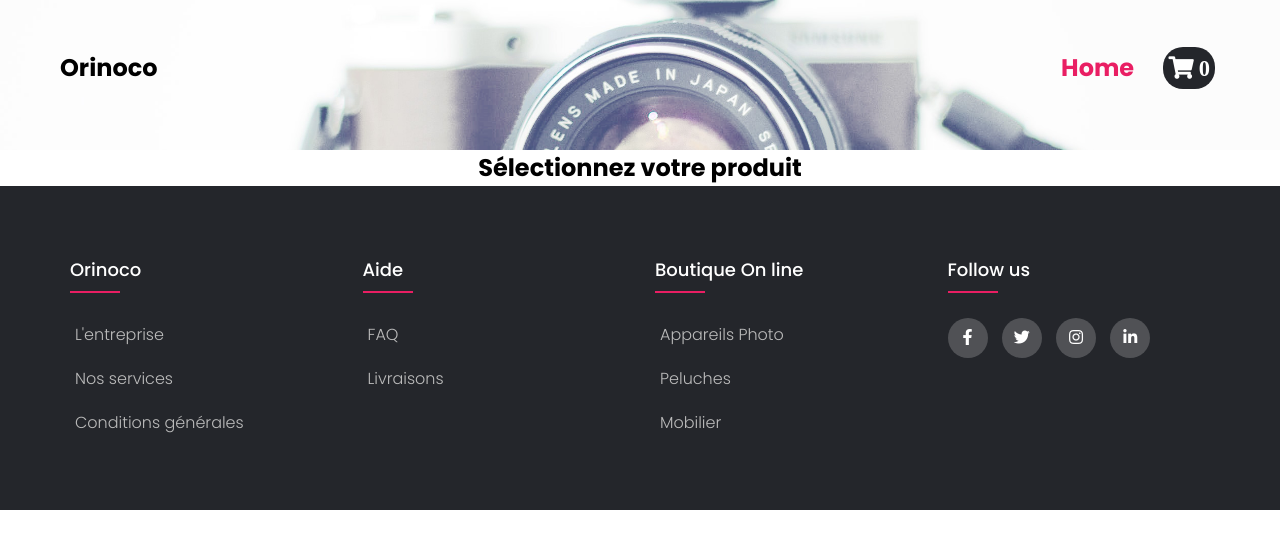
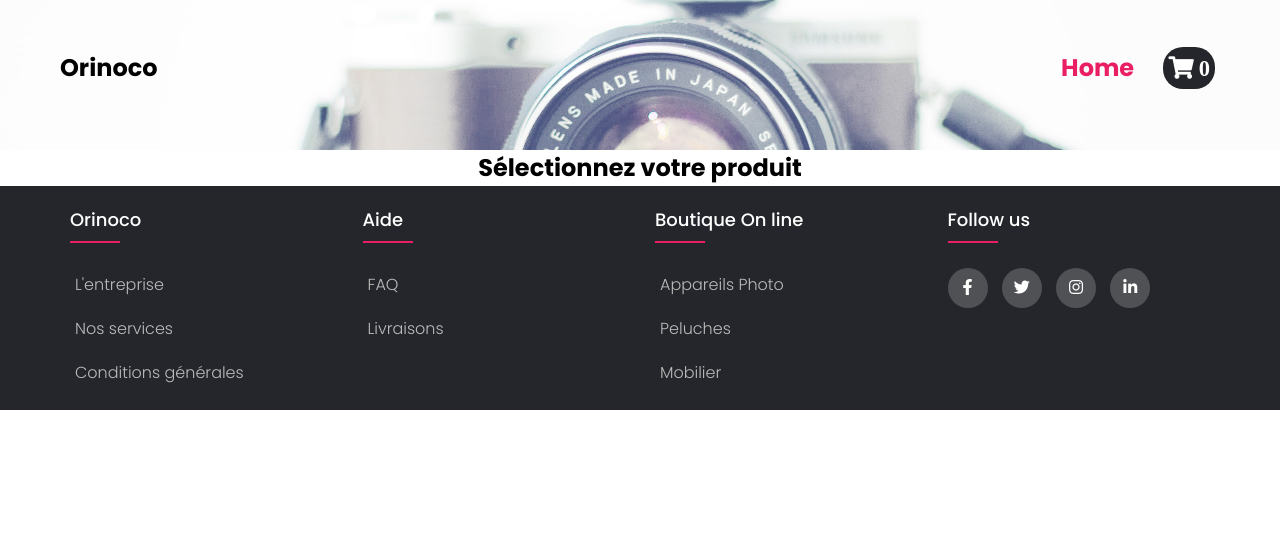
Before and after one commit to ClaudiaBarray/P5_Barray_Claudia, a plain HTML site: page Frontend/index.html in a window 1280 px wide. Drawn offline with Linux system fonts and the light colour scheme.

Commit message:
Modification padding footer

```diff
--- a/Frontend/css/style.css
+++ b/Frontend/css/style.css
@@ -86,7 +86,7 @@ ul{
 }
 .footer{
 	background-color: #24262b;
-    padding: 70px 0;
+    padding: 20px 0;
 }
 .footer-col{
    width: 25%;
```
